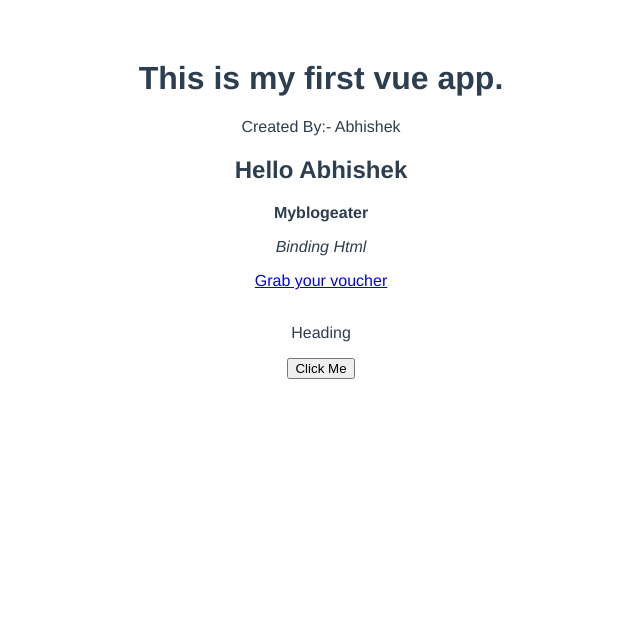
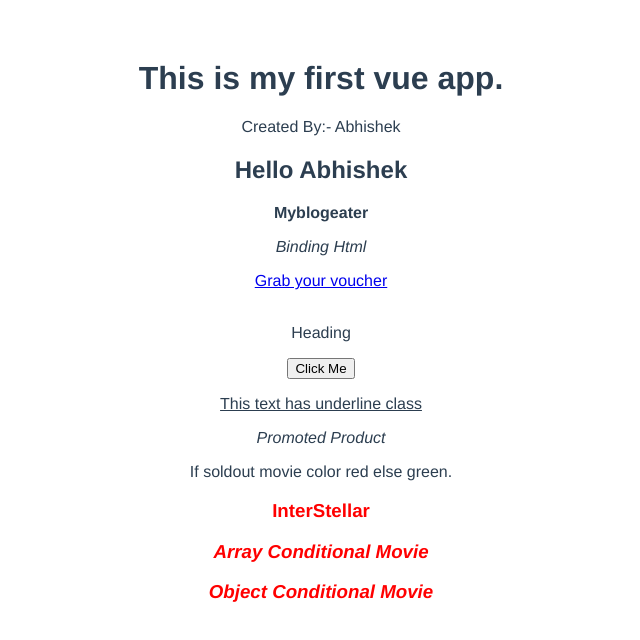
Before and after one commit to devlearning9874/Vue-Book, a Vue app: page / in a window 1280 px wide. Shown: the top 640 px of the page, without its empty margins (319-959 px from the left). Built offline with nearby package versions, Linux system fonts and the light colour scheme.

Commit message:
Binding Classess Array & Object Method

```diff
--- a/src/App.vue
+++ b/src/App.vue
@@ -8,6 +8,18 @@
   <br>
   <p v-bind:id="headingId">Heading</p>
   <button v-bind:disabled="isdisabled">Click Me</button>
+  <p class="underline">This text has underline class</p>
+  <p v-bind:class="ispromoted && 'promoted'">Promoted Product</p>
+  <p>If soldout movie color red else green.</p>
+  <h3 v-bind:class="isSoldOut?'sold-out':['new', 'promoted']">InterStellar</h3>
+  <h3 v-bind:class="[isSoldOut?'sold-out':'new', ispromoted && 'promoted' ]">Array Conditional Movie</h3>
+  <h3 v-bind:class="{
+    promoted: ispromoted,
+    new: !isSoldOut,
+    'sold-out': isSoldOut,
+  }">
+    Object Conditional Movie
+  </h3>
 </template>
 
 <script>
@@ -23,6 +35,8 @@ export default {
       voucher:`<a href="#" onclick="alert('You got it!')">Grab your voucher</a>`,
       headingId: 'heading',
       isdisabled: false,
+      ispromoted: true,
+      isSoldOut: true,
     }
   }
 }
@@ -37,4 +51,17 @@ export default {
   color: #2c3e50;
   margin-top: 60px;
 }
+
+.underline{
+  text-decoration: underline;
+}
+.promoted{
+  font-style: italic;
+}
+.new{
+  color: green;
+}
+.sold-out{
+  color: red;
+}
 </style>
```
